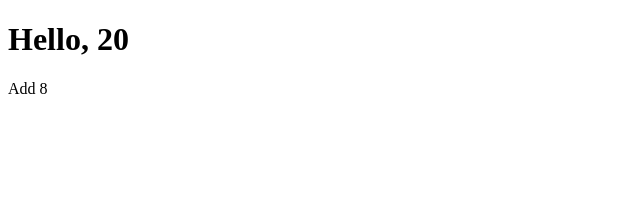
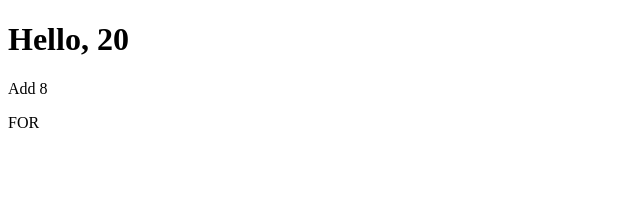
Before and after one commit to diegomarceloledezma/angular-course-2024, an Angular app: page / in a window 1280 px wide. Shown: the top 204 px of the page, without its empty margins (0-640 px from the left). Built offline with nearby package versions, Linux system fonts and the light colour scheme.

Commit message:
[20-09-2024] print only even numbers of an array

```diff
--- a/src/app/app.component.html
+++ b/src/app/app.component.html
@@ -1,3 +1,4 @@
 <h1>Hello, {{ title + 10 }}</h1>
 <p>Add {{ sum(3,5) }}</p>
 <!-- <p>Substract {{ substract(9,5) }}</p> -->
+<p>FOR {{ getArray() }}</p>
--- a/src/app/app.component.ts
+++ b/src/app/app.component.ts
@@ -21,4 +21,12 @@
   private substract(num1: number, num2: number):number{
     return num1 - num2
   }
+
+  public getArray(){
+    const persons:number[] = [1,2,3,4,5,6,7,8,9,10,11]
+    for(let i = 0; i < persons.length; i++){
+      if(persons[i]%2==0)
+        console.log('person =', persons[i])
+    }
+  }
 }
```
